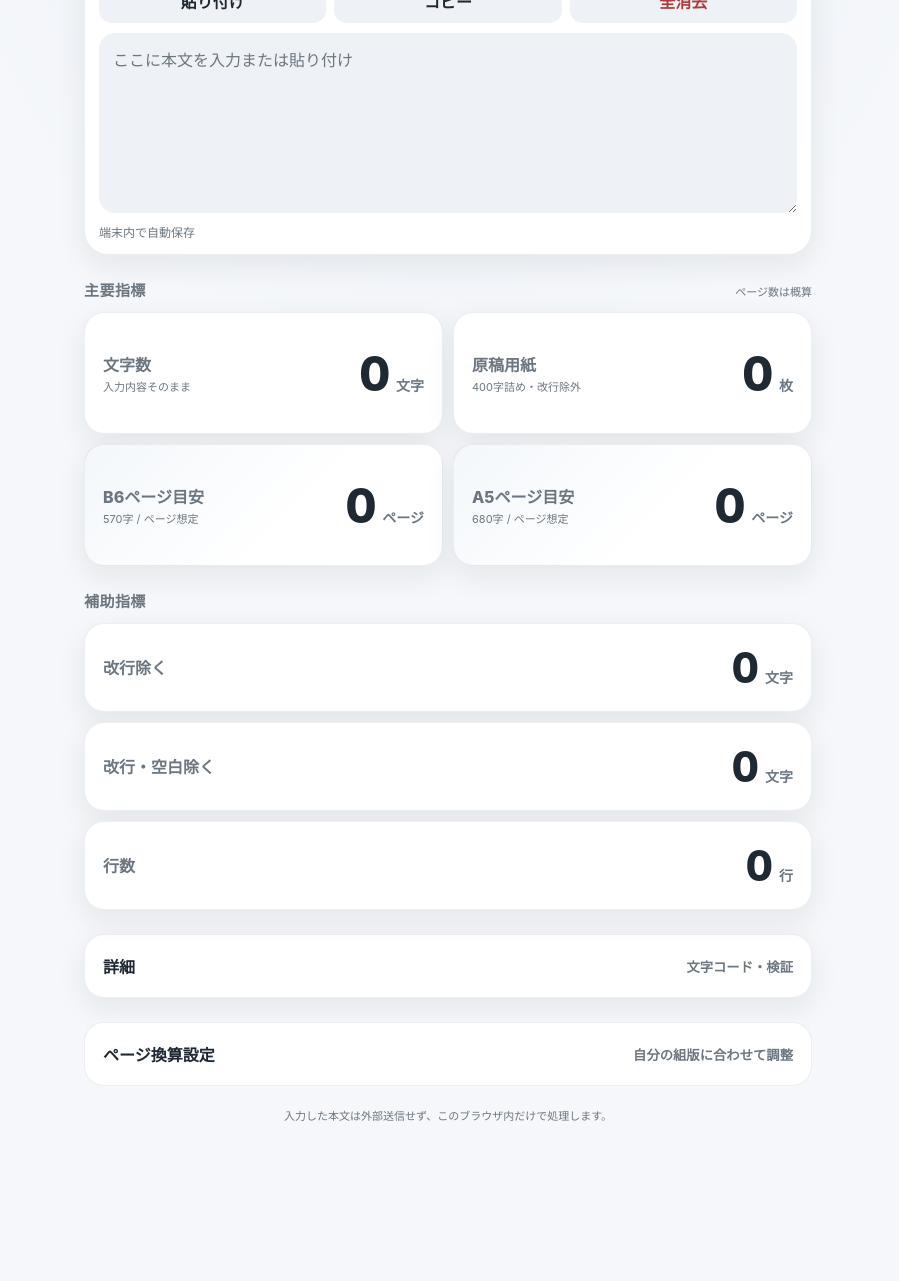
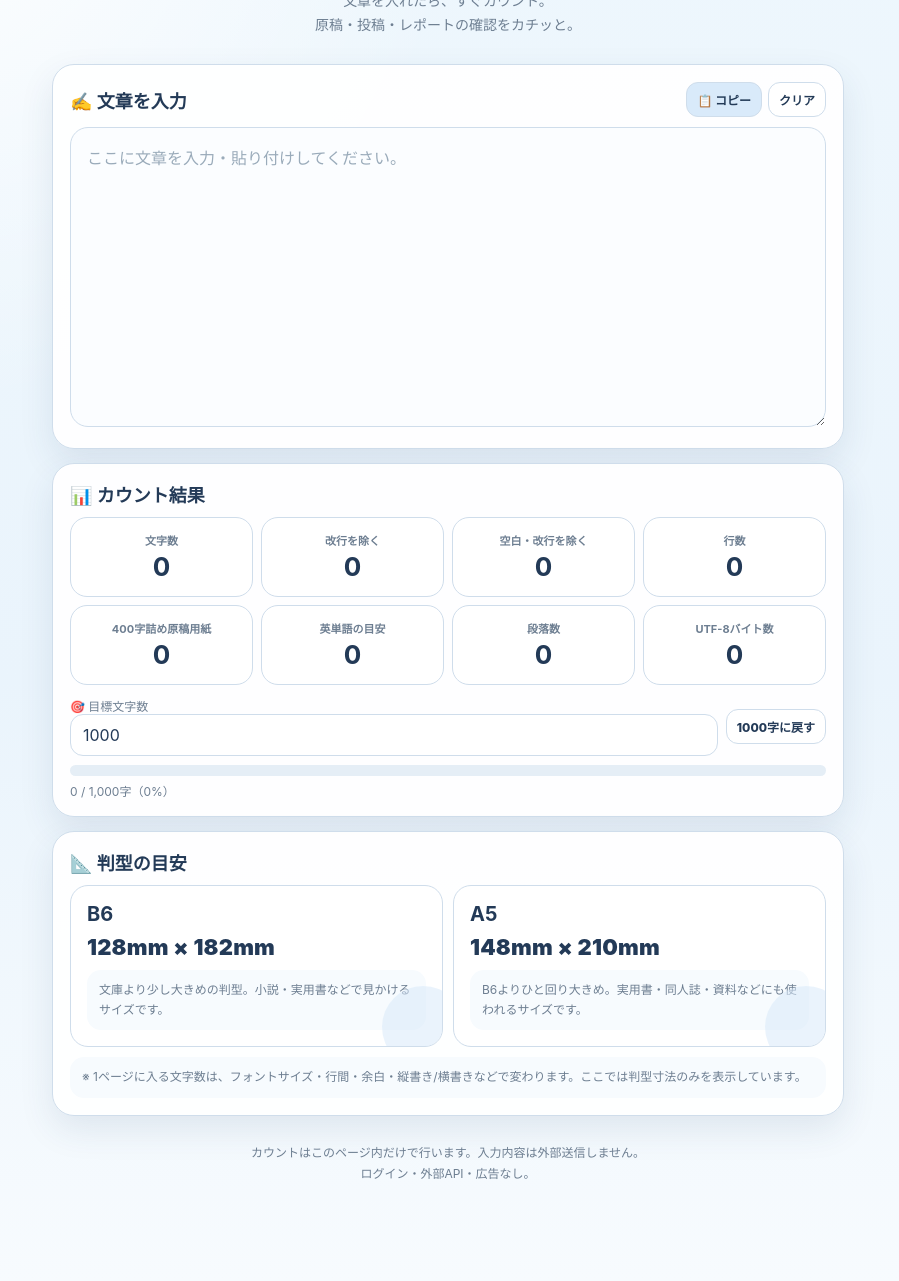
Before and after one commit to promptaiprotocol/moji-counter, a plain HTML site: page index.html in a window 1280 px wide. Shown: the part 145-1426 px from the top of the page, without its empty margins (192-1091 px from the left). Before the commit the page ends 1311 px from the top, so only its background shows below. Drawn offline with Linux system fonts and the light colour scheme.

Commit message:
Add files via upload

```diff
--- a/index.html
+++ b/index.html
@@ -1,176 +1,254 @@
 <!doctype html>
 <html lang="ja">
 <head>
-  <meta charset="utf-8" />
-  <meta name="viewport" content="width=device-width, initial-scale=1, viewport-fit=cover" />
-  <meta name="theme-color" content="#f5f7fa" />
-  <title>文字数カウンター</title>
-  <link rel="stylesheet" href="style.css" />
+  <meta charset="utf-8">
+  <meta name="viewport" content="width=device-width,initial-scale=1,viewport-fit=cover">
+  <meta name="theme-color" content="#d9eafa">
+  <meta name="description" content="入力した文章をリアルタイムで数える、カチッと文字数カウンター。B6・A5判型寸法も確認できます。">
+  <title>カチッと文字数カウンター</title>
+  <link rel="manifest" href="./manifest.webmanifest">
+  <link rel="icon" type="image/png" sizes="32x32" href="./favicon-32.png">
+  <link rel="apple-touch-icon" sizes="180x180" href="./apple-touch-icon.png">
+  <style>
+    :root{
+      --bg:#eaf4fc;
+      --paper:#ffffff;
+      --ink:#233a57;
+      --muted:#6d7e91;
+      --line:#cfddeb;
+      --blue:#d9eafa;
+      --blue2:#bdd9f4;
+      --yellow:#ffd76a;
+      --red:#f2a5a0;
+      --green:#cfe7df;
+      --shadow:0 14px 34px rgba(44,73,103,.10);
+      --radius:22px;
+    }
+    *{box-sizing:border-box}
+    html{scroll-behavior:smooth}
+    body{
+      margin:0; min-height:100vh; color:var(--ink);
+      font-family:-apple-system,BlinkMacSystemFont,"Segoe UI","Hiragino Sans","Yu Gothic",Meiryo,sans-serif;
+      background:
+        radial-gradient(circle at 8% 0%,rgba(255,255,255,.95),transparent 30%),
+        linear-gradient(180deg,#eef7fd 0%,#eaf4fc 58%,#f7fbfe 100%);
+    }
+    button,input,textarea{font:inherit}
+    button{cursor:pointer;color:inherit}
+    .wrap{width:min(820px,100%);margin:auto;padding:18px 14px 72px}
+    header{text-align:center;padding:10px 0 14px}
+    .series{
+      display:inline-flex;align-items:center;gap:6px;
+      padding:7px 14px;border:1px solid var(--line);border-radius:999px;
+      background:rgba(255,255,255,.76);color:#526c89;font-weight:800;font-size:13px;
+    }
+    h1{font-size:clamp(31px,8vw,46px);line-height:1.15;margin:12px 0 6px}
+    .subtitle{margin:0;color:var(--muted);font-size:14px;line-height:1.7}
+    .card{
+      background:rgba(255,255,255,.95);
+      border:1px solid var(--line);
+      border-radius:var(--radius);
+      box-shadow:var(--shadow);
+      padding:17px;
+      margin:14px 0;
+    }
+    .head{display:flex;justify-content:space-between;align-items:center;gap:10px;margin-bottom:10px}
+    .head h2{margin:0;font-size:18px}
+    .tools{display:flex;gap:6px;flex-wrap:wrap}
+    .tool{
+      border:1px solid var(--line);background:#fff;border-radius:12px;
+      padding:8px 10px;font-size:12px;font-weight:800
+    }
+    .tool.primary{background:var(--blue)}
+    textarea{
+      width:100%;min-height:300px;resize:vertical;
+      border:1px solid var(--line);border-radius:18px;background:#fbfdff;
+      color:var(--ink);padding:16px;outline:none;font-size:16px;line-height:1.8;
+    }
+    textarea:focus{border-color:#9ebfdf;box-shadow:0 0 0 4px rgba(158,191,223,.18)}
+    textarea::placeholder{color:#9aabba}
+    .counter-grid{display:grid;grid-template-columns:repeat(4,1fr);gap:8px}
+    .counter{
+      border:1px solid var(--line);border-radius:17px;background:#fff;
+      padding:14px 8px;text-align:center
+    }
+    .counter .label{display:block;color:var(--muted);font-size:11px;font-weight:700;margin-bottom:5px}
+    .counter b{font-size:26px;line-height:1.1}
+    .goal-row{display:grid;grid-template-columns:1fr auto;gap:8px;align-items:center;margin-top:12px}
+    .goal-input{
+      width:100%;min-width:0;border:1px solid var(--line);border-radius:13px;
+      padding:10px 12px;background:#fff;color:var(--ink);outline:none
+    }
+    .goal-label{font-size:12px;color:var(--muted)}
+    .progress{height:11px;background:#e5eef6;border-radius:999px;overflow:hidden;margin-top:9px}
+    .bar{height:100%;width:0;background:linear-gradient(90deg,var(--blue2),var(--yellow));transition:width .2s}
+    .progress-text{margin-top:6px;font-size:12px;color:var(--muted)}
+    .formats{display:grid;grid-template-columns:1fr 1fr;gap:10px}
+    .format{
+      border:1px solid var(--line);border-radius:18px;background:#fff;padding:16px;
+      position:relative;overflow:hidden
+    }
+    .format::after{
+      content:"";position:absolute;right:-22px;bottom:-22px;width:82px;height:82px;
+      border-radius:50%;background:var(--blue);opacity:.55
+    }
+    .format h3{margin:0 0 8px;font-size:20px;position:relative;z-index:1}
+    .dimension{font-size:22px;font-weight:900;letter-spacing:.01em;position:relative;z-index:1}
+    .dimension span{font-size:13px;color:var(--muted);font-weight:700}
+    .note{
+      margin-top:10px;padding:10px 12px;border-radius:14px;background:#f7fbfe;
+      color:var(--muted);font-size:12px;line-height:1.7
+    }
+    .footer{text-align:center;color:var(--muted);font-size:12px;line-height:1.8;padding:12px}
+    .toast{
+      position:fixed;left:50%;bottom:22px;transform:translate(-50%,20px);opacity:0;
+      background:#233a57;color:#fff;padding:10px 15px;border-radius:999px;
+      font-size:13px;font-weight:800;transition:.2s;z-index:20;pointer-events:none
+    }
+    .toast.show{opacity:1;transform:translate(-50%,0)}
+    @media(max-width:650px){
+      .wrap{padding:12px 10px 62px}
+      .card{padding:14px;border-radius:19px}
+      .counter-grid{grid-template-columns:1fr 1fr}
+      .formats{grid-template-columns:1fr}
+      textarea{min-height:260px}
+    }
+  </style>
 </head>
 <body>
-  <main class="app">
-    <header class="header">
+<main class="wrap">
+  <header>
+    <div class="series">カチッとシリーズ ✨</div>
+    <h1>🔢 カチッと文字数カウンター</h1>
+    <p class="subtitle">文章を入れたら、すぐカウント。<br>原稿・投稿・レポートの確認をカチッと。</p>
+  </header>
+
+  <section class="card">
+    <div class="head">
+      <h2>✍️ 文章を入力</h2>
+      <div class="tools">
+        <button class="tool primary" id="copyBtn">📋 コピー</button>
+        <button class="tool" id="clearBtn">クリア</button>
+      </div>
+    </div>
+    <textarea id="textInput" placeholder="ここに文章を入力・貼り付けしてください。"></textarea>
+  </section>
+
+  <section class="card">
+    <div class="head"><h2>📊 カウント結果</h2></div>
+    <div class="counter-grid">
+      <div class="counter"><span class="label">文字数</span><b id="allCount">0</b></div>
+      <div class="counter"><span class="label">改行を除く</span><b id="noBreakCount">0</b></div>
+      <div class="counter"><span class="label">空白・改行を除く</span><b id="noSpaceCount">0</b></div>
+      <div class="counter"><span class="label">行数</span><b id="lineCount">0</b></div>
+    </div>
+
+    <div class="counter-grid" style="margin-top:8px">
+      <div class="counter"><span class="label">400字詰め原稿用紙</span><b id="sheetCount">0</b></div>
+      <div class="counter"><span class="label">英単語の目安</span><b id="wordCount">0</b></div>
+      <div class="counter"><span class="label">段落数</span><b id="paragraphCount">0</b></div>
+      <div class="counter"><span class="label">UTF-8バイト数</span><b id="byteCount">0</b></div>
+    </div>
+
+    <div class="goal-row">
       <div>
-        <p class="eyebrow">WRITING TOOL</p>
-        <h1>文字数カウンター</h1>
+        <div class="goal-label">🎯 目標文字数</div>
+        <input id="goalInput" class="goal-input" type="number" min="1" step="100" value="1000">
       </div>
-      <button id="themeToggle" class="icon-button" type="button" aria-label="表示切替">◐</button>
-    </header>
+      <button id="goalReset" class="tool">1000字に戻す</button>
+    </div>
+    <div class="progress"><div id="goalBar" class="bar"></div></div>
+    <div id="goalText" class="progress-text">0 / 1000字</div>
+  </section>
 
-    <section class="composer" aria-label="本文入力">
-      <div class="toolbar">
-        <button id="pasteButton" type="button">貼り付け</button>
-        <button id="copyButton" type="button">コピー</button>
-        <button id="clearButton" class="danger" type="button">全消去</button>
+  <section class="card">
+    <div class="head"><h2>📐 判型の目安</h2></div>
+    <div class="formats">
+      <div class="format">
+        <h3>B6</h3>
+        <div class="dimension">128mm × 182mm</div>
+        <div class="note">文庫より少し大きめの判型。小説・実用書などで見かけるサイズです。</div>
       </div>
+      <div class="format">
+        <h3>A5</h3>
+        <div class="dimension">148mm × 210mm</div>
+        <div class="note">B6よりひと回り大きめ。実用書・同人誌・資料などにも使われるサイズです。</div>
+      </div>
+    </div>
+    <div class="note">※ 1ページに入る文字数は、フォントサイズ・行間・余白・縦書き/横書きなどで変わります。ここでは判型寸法のみを表示しています。</div>
+  </section>
 
-      <textarea
-        id="textInput"
-        placeholder="ここに本文を入力または貼り付け"
-        spellcheck="false"
-        autocapitalize="off"
-        autocomplete="off"
-      ></textarea>
+  <p class="footer">カウントはこのページ内だけで行います。入力内容は外部送信しません。<br>ログイン・外部API・広告なし。</p>
+</main>
 
-      <div class="input-meta">
-        <span id="saveStatus">端末内で自動保存</span>
-        <span id="goalStatus"></span>
-      </div>
-    </section>
+<div id="toast" class="toast"></div>
 
-    <section class="section">
-      <div class="section-heading">
-        <h2>主要指標</h2>
-        <span class="section-note">ページ数は概算</span>
-      </div>
+<script>
+(()=>{
+  const $=s=>document.querySelector(s);
+  const input=$("#textInput"), goal=$("#goalInput");
 
-      <div class="cards">
-        <article class="metric-card">
-          <div>
-            <p class="metric-label">文字数</p>
-            <p class="metric-sub">入力内容そのまま</p>
-          </div>
-          <p class="metric-value"><span id="countAll">0</span><small>文字</small></p>
-        </article>
+  const cpLen=s=>Array.from(s).length;
+  const bytes=s=>new TextEncoder().encode(s).length;
 
-        <article class="metric-card">
-          <div>
-            <p class="metric-label">原稿用紙</p>
-            <p class="metric-sub">400字詰め・改行除外</p>
-          </div>
-          <p class="metric-value"><span id="countManuscript">0</span><small>枚</small></p>
-        </article>
+  function toast(msg){
+    const e=$("#toast");e.textContent=msg;e.classList.add("show");
+    clearTimeout(toast.t);toast.t=setTimeout(()=>e.classList.remove("show"),1300);
+  }
 
-        <article class="metric-card featured">
-          <div>
-            <p class="metric-label">B6ページ目安</p>
-            <p class="metric-sub">570字 / ページ想定</p>
-          </div>
-          <p class="metric-value"><span id="countB6">0</span><small>ページ</small></p>
-        </article>
+  function render(){
+    const t=input.value;
+    const all=cpLen(t);
+    const noBreak=cpLen(t.replace(/\r?\n/g,""));
+    const noSpace=cpLen(t.replace(/\s/g,""));
+    const lines=t.length ? t.split(/\r?\n/).length : 0;
+    const sheets=all ? Math.ceil(all/400) : 0;
+    const words=(t.match(/[A-Za-z0-9]+(?:['’-][A-Za-z0-9]+)*/g)||[]).length;
+    const paragraphs=t.trim() ? t.trim().split(/\n\s*\n/).length : 0;
 
-        <article class="metric-card featured">
-          <div>
-            <p class="metric-label">A5ページ目安</p>
-            <p class="metric-sub">680字 / ページ想定</p>
-          </div>
-          <p class="metric-value"><span id="countA5">0</span><small>ページ</small></p>
-        </article>
-      </div>
-    </section>
+    $("#allCount").textContent=all.toLocaleString();
+    $("#noBreakCount").textContent=noBreak.toLocaleString();
+    $("#noSpaceCount").textContent=noSpace.toLocaleString();
+    $("#lineCount").textContent=lines.toLocaleString();
+    $("#sheetCount").textContent=sheets.toLocaleString();
+    $("#wordCount").textContent=words.toLocaleString();
+    $("#paragraphCount").textContent=paragraphs.toLocaleString();
+    $("#byteCount").textContent=bytes(t).toLocaleString();
 
-    <section class="section">
-      <h2>補助指標</h2>
-      <div class="cards compact">
-        <article class="metric-card">
-          <p class="metric-label">改行除く</p>
-          <p class="metric-value"><span id="countNoBreaks">0</span><small>文字</small></p>
-        </article>
+    const g=Math.max(1,Number(goal.value)||1000);
+    const pct=Math.min(100,(all/g)*100);
+    $("#goalBar").style.width=pct+"%";
+    $("#goalText").textContent=`${all.toLocaleString()} / ${g.toLocaleString()}字（${Math.round(pct)}%）`;
+  }
 
-        <article class="metric-card">
-          <p class="metric-label">改行・空白除く</p>
-          <p class="metric-value"><span id="countNoWhitespace">0</span><small>文字</small></p>
-        </article>
+  input.addEventListener("input",render);
+  goal.addEventListener("input",render);
 
-        <article class="metric-card">
-          <p class="metric-label">行数</p>
-          <p class="metric-value"><span id="countLines">0</span><small>行</small></p>
-        </article>
-      </div>
-    </section>
+  $("#clearBtn").onclick=()=>{
+    if(!input.value)return;
+    if(confirm("入力した文章をクリアしますか？")){
+      input.value="";render();input.focus();
+    }
+  };
 
-    <details class="details section">
-      <summary>
-        <span>詳細</span>
-        <small>文字コード・検証</small>
-      </summary>
+  $("#copyBtn").onclick=async()=>{
+    if(!input.value)return toast("コピーする文章がないよ");
+    try{await navigator.clipboard.writeText(input.value);toast("コピーしたよ 📋")}
+    catch{
+      input.select();
+      document.execCommand("copy");
+      toast("コピーしたよ 📋");
+    }
+  };
 
-      <div class="detail-grid">
-        <div class="detail-row">
-          <span>異体字セレクタ</span>
-          <strong><span id="variationSelectors">0</span> 文字</strong>
-        </div>
-        <div class="detail-row">
-          <span>UTF-8</span>
-          <strong><span id="bytesUtf8">0</span> バイト</strong>
-        </div>
-        <div class="detail-row">
-          <span>UTF-16</span>
-          <strong><span id="bytesUtf16">0</span> バイト</strong>
-        </div>
-        <div class="detail-row">
-          <span>Shift-JIS</span>
-          <strong id="shiftJisValue">概算</strong>
-        </div>
-        <div class="detail-row">
-          <span>EUC-JP</span>
-          <strong id="eucJpValue">概算</strong>
-        </div>
-        <div class="detail-row">
-          <span>JIS</span>
-          <strong id="jisValue">概算</strong>
-        </div>
-      </div>
+  $("#goalReset").onclick=()=>{goal.value=1000;render()};
 
-      <p class="detail-help">
-        Shift-JIS / EUC-JP / JIS はブラウザ標準APIだけでは正確なエンコード結果を取得できないため、
-        この版では「概算」と表示しています。
-      </p>
-    </details>
+  render();
 
-    <section class="section settings">
-      <details>
-        <summary>
-          <span>ページ換算設定</span>
-          <small>自分の組版に合わせて調整</small>
-        </summary>
-
-        <div class="settings-grid">
-          <label>
-            <span>B6 1ページあたり</span>
-            <div><input id="b6PerPage" type="number" inputmode="numeric" min="1" step="1" value="570" /> 文字</div>
-          </label>
-
-          <label>
-            <span>A5 1ページあたり</span>
-            <div><input id="a5PerPage" type="number" inputmode="numeric" min="1" step="1" value="680" /> 文字</div>
-          </label>
-
-          <label>
-            <span>原稿用紙 1枚あたり</span>
-            <div><input id="manuscriptPerPage" type="number" inputmode="numeric" min="1" step="1" value="400" /> 文字</div>
-          </label>
-        </div>
-      </details>
-    </section>
-
-    <footer>
-      入力した本文は外部送信せず、このブラウザ内だけで処理します。
-    </footer>
-  </main>
-
-  <div id="toast" class="toast" role="status" aria-live="polite"></div>
-
-  <script src="app.js?v=2"></script>
+  if("serviceWorker" in navigator){
+    window.addEventListener("load",()=>navigator.serviceWorker.register("./sw.js").catch(()=>{}));
+  }
+})();
+</script>
 </body>
 </html>
```
Also changed, not shown: sw.js (added, +10 -0 lines), apple-touch-icon.png (added), favicon-32.png (added), icon-192.png (added), icon-512.png (added), manifest.webmanifest (added), 1 other file.
